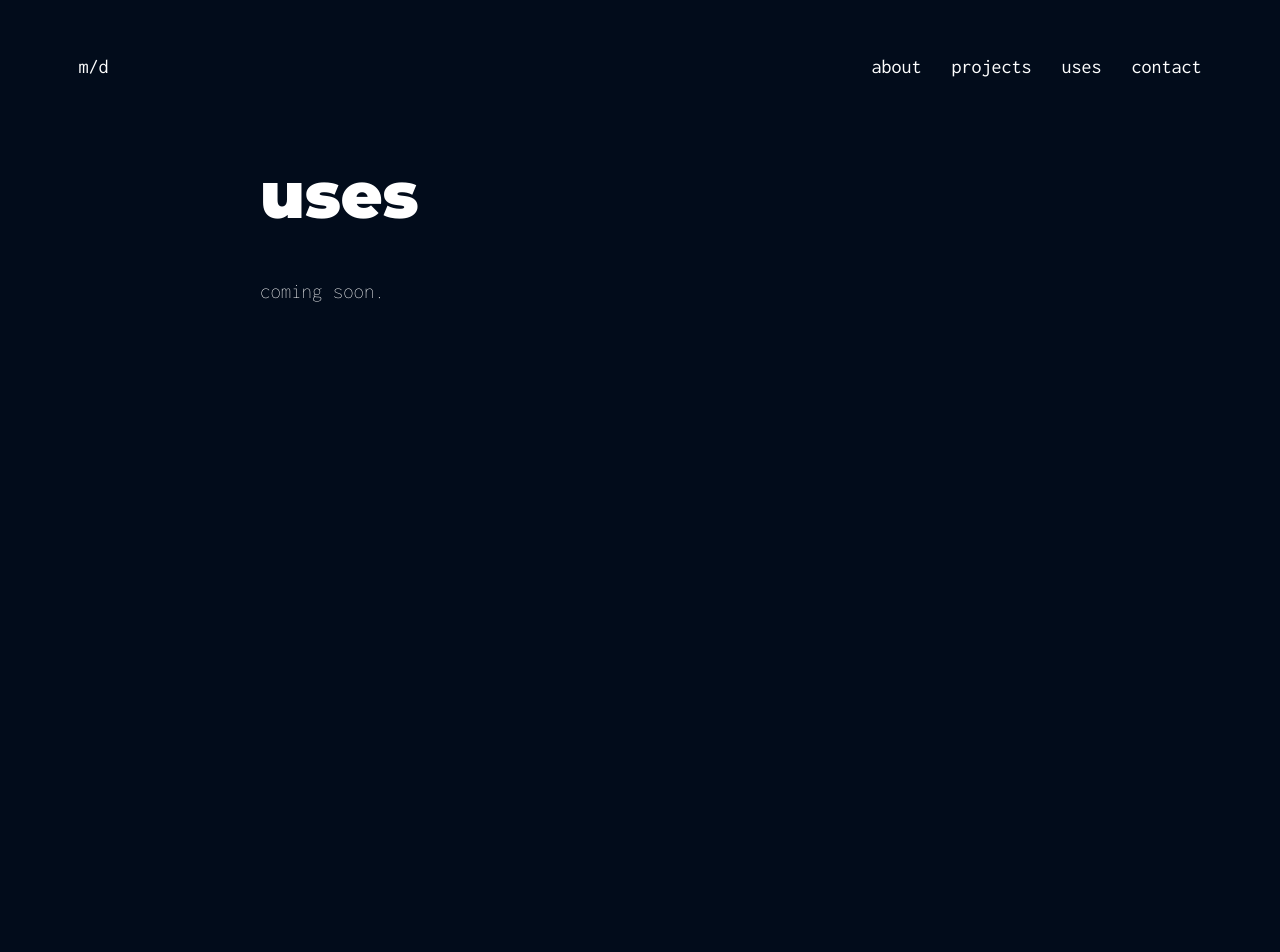
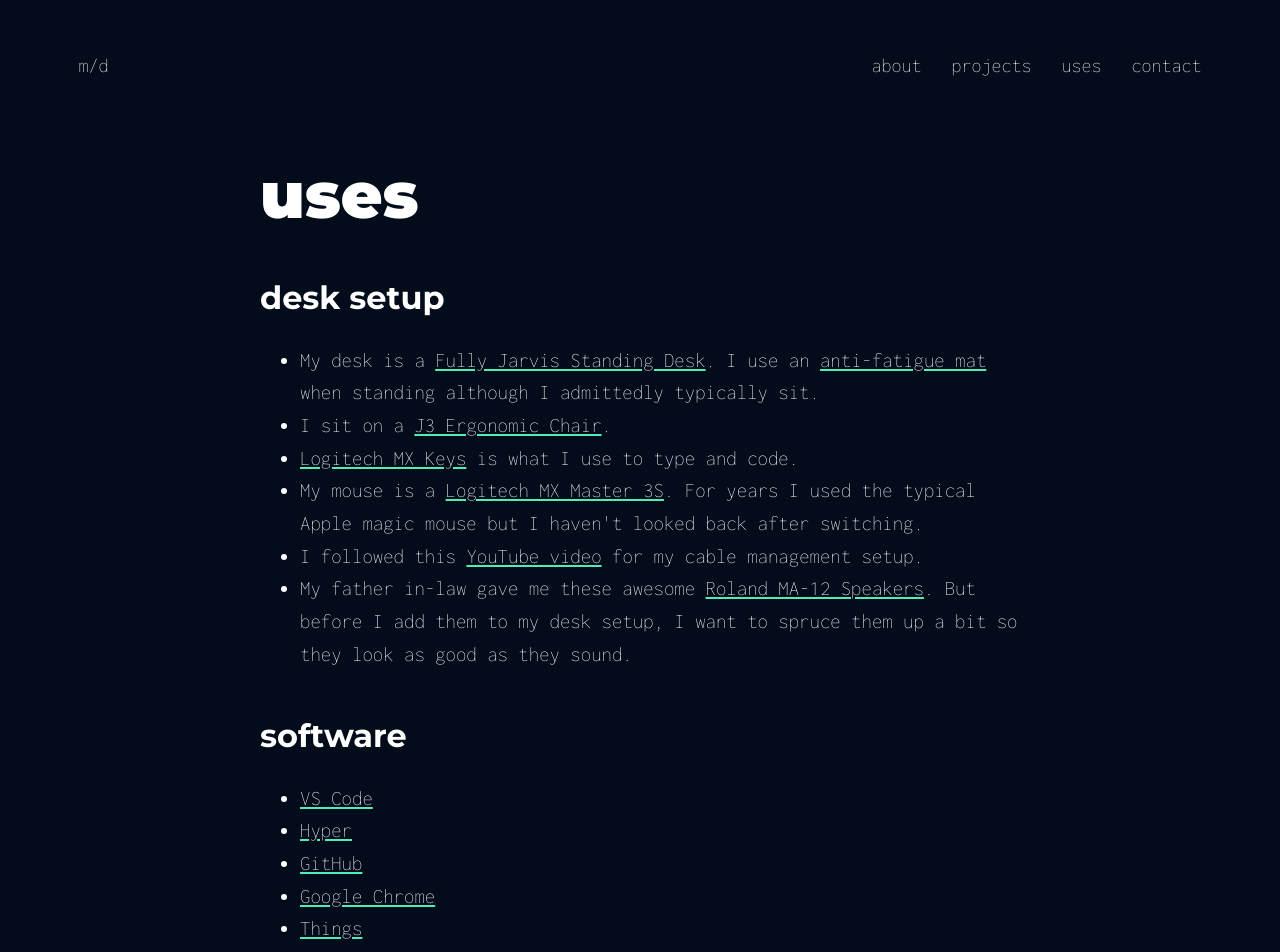
Before and after one commit to mjdeangelis/personal-site, a Next.js app: page /uses in a window 1280 px wide. Shown: the top 952 px of the page. Before the commit the page ends 800 px from the top, so only its background shows below. Built offline with nearby package versions, Linux system fonts and the light colour scheme.

Commit message:
Uses page and some other text edits

```diff
--- a/app/about/page.tsx
+++ b/app/about/page.tsx
@@ -69,10 +69,10 @@
         <h2>hobbies</h2>
         <p>
           When I&apos;m not coding, I like to get away from the screen. I enjoy
-          eating, whether I&apos;m cooking at home or exploring the Philly the
-          restaurant scene. I recently joined a{" "}
+          eating, whether I&apos;m cooking at home or exploring the growing
+          Philly restaurant scene. I recently joined a{" "}
           <a href='https://novemfit.com/' target='_blank'>
-            crossfit gym
+            CrossFit gym
           </a>{" "}
           where I&apos;m renewing my obsession with functional fitness. I&apos;m
           also a very average golfer and avid{" "}
--- a/app/contact/page.tsx
+++ b/app/contact/page.tsx
@@ -4,7 +4,11 @@
   return (
     <div className='pageContainer'>
       <h1>contact</h1>
-      <a href='mailto:mjdeangelis@gmail.com'>Email me here</a>
+      <p>This page is a work in-progress.</p>
+      <p>
+        In the meantime, feel free to{" "}
+        <a href='mailto:mjdeangelis@gmail.com'>email me here</a>.
+      </p>
     </div>
   );
 }
--- a/app/uses/page.tsx
+++ b/app/uses/page.tsx
@@ -1,16 +1,112 @@
+import styles from "/styles/uses.module.css";
+
 export default function UsesPage() {
   return (
     <div className='pageContainer'>
       <h1>uses</h1>
-      <p>coming soon.</p>
-      {/* <p>
-        As a developer, I'm always on the lookout for ways to streamline my
-        workflow and enhance my productivity. Here, you can find a comprehensive
-        list of the tools, software, hardware, and other essentials that make up
-        my current setup.
-      </p>
-      <h2>home office</h2>
-      <p>I use my home office </p> */}
+      <div className={styles.usesSection}>
+        <h2>desk setup</h2>
+        <ul>
+          <li>
+            My desk is a{" "}
+            <a
+              href='https://ukstore.hermanmiller.com/products/jarvis-contour-bamboo-desk-1200?variant=42330380370073'
+              target='_blank'
+            >
+              Fully Jarvis Standing Desk
+            </a>
+            . I use an{" "}
+            <a
+              href='https://www.amazon.com/VIVO-Anti-Fatigue-Standing-Ergonomic-MAT-F-V28D/dp/B08DFJHMKF/ref=sr_1_18?crid=LSBG5RUWAT6P&keywords=standing%2Bdesk%2Bmat&qid=1682683700&sprefix=standing%2Bdesk%2Bmat%2Caps%2C87&sr=8-18&th=1'
+              target='_blank'
+            >
+              anti-fatigue mat
+            </a>{" "}
+            when standing although I admittedly typically sit.
+          </li>
+          <li>
+            I sit on a{" "}
+            <a
+              href='https://www.upliftdesk.com/j3-ergonomic-chair/'
+              target='_blank'
+            >
+              J3 Ergonomic Chair
+            </a>
+            .
+          </li>
+          <li>
+            <a
+              href='https://www.logitech.com/en-us/products/keyboards/mx-keys-wireless-keyboard.920-009294.html'
+              target='_blank'
+            >
+              Logitech MX Keys
+            </a>{" "}
+            is what I use to type and code.
+          </li>
+          <li>
+            My mouse is a{" "}
+            <a
+              href='https://www.logitech.com/en-us/products/mice/mx-master-3s.910-006556.html'
+              target='_blank'
+            >
+              Logitech MX Master 3S
+            </a>
+            . For years I used the typical Apple magic mouse but I haven't
+            looked back after switching.
+          </li>
+          <li>
+            I followed this{" "}
+            <a
+              href='https://www.youtube.com/watch?v=Tpk0GIpq5JM'
+              target='_blank'
+            >
+              YouTube video
+            </a>{" "}
+            for my cable management setup.
+          </li>
+          <li>
+            My father in-law gave me these awesome{" "}
+            <a
+              href='https://www.ebay.com/itm/385572305560?hash=item59c5e67a98:g:vvIAAOSwNU5kSI0I'
+              target='_blank'
+            >
+              Roland MA-12 Speakers
+            </a>
+            . But before I add them to my desk setup, I want to spruce them up a
+            bit so they look as good as they sound.
+          </li>
+        </ul>
+      </div>
+      <div className={styles.usesSection}>
+        <h2>software</h2>
+        <ul>
+          <li>
+            <a href='https://code.visualstudio.com/' target='_blank'>
+              VS Code
+            </a>
+          </li>
+          <li>
+            <a href='https://hyper.is/' target='_blank'>
+              Hyper
+            </a>
+          </li>
+          <li>
+            <a href='https://github.com/mjdeangelis' target='_blank'>
+              GitHub
+            </a>
+          </li>
+          <li>
+            <a href='https://www.google.com/chrome/' target='_blank'>
+              Google Chrome
+            </a>
+          </li>
+          <li>
+            <a href='https://culturedcode.com/things/' target='_blank'>
+              Things
+            </a>
+          </li>
+        </ul>
+      </div>
     </div>
   );
 }
--- a/styles/globals.css
+++ b/styles/globals.css
@@ -403,7 +403,7 @@
     height: 100%;
   } */
 
-p {
+p, a, li {
   font-size: 1.3rem;
   font-weight: 200;
   line-height: 1.57em;
--- /dev/null
+++ b/styles/uses.module.css
@@ -0,0 +1,13 @@
+.usesSection {
+  position: relative;
+  margin-top: 3rem;
+}
+
+.usesImageContainer {
+  position: relative;
+}
+
+  .usesImageContainer img {
+    width: 100%;
+    height: auto;
+  }
```
Also changed, not shown: app/components/intro.tsx (+4 -4 lines).
